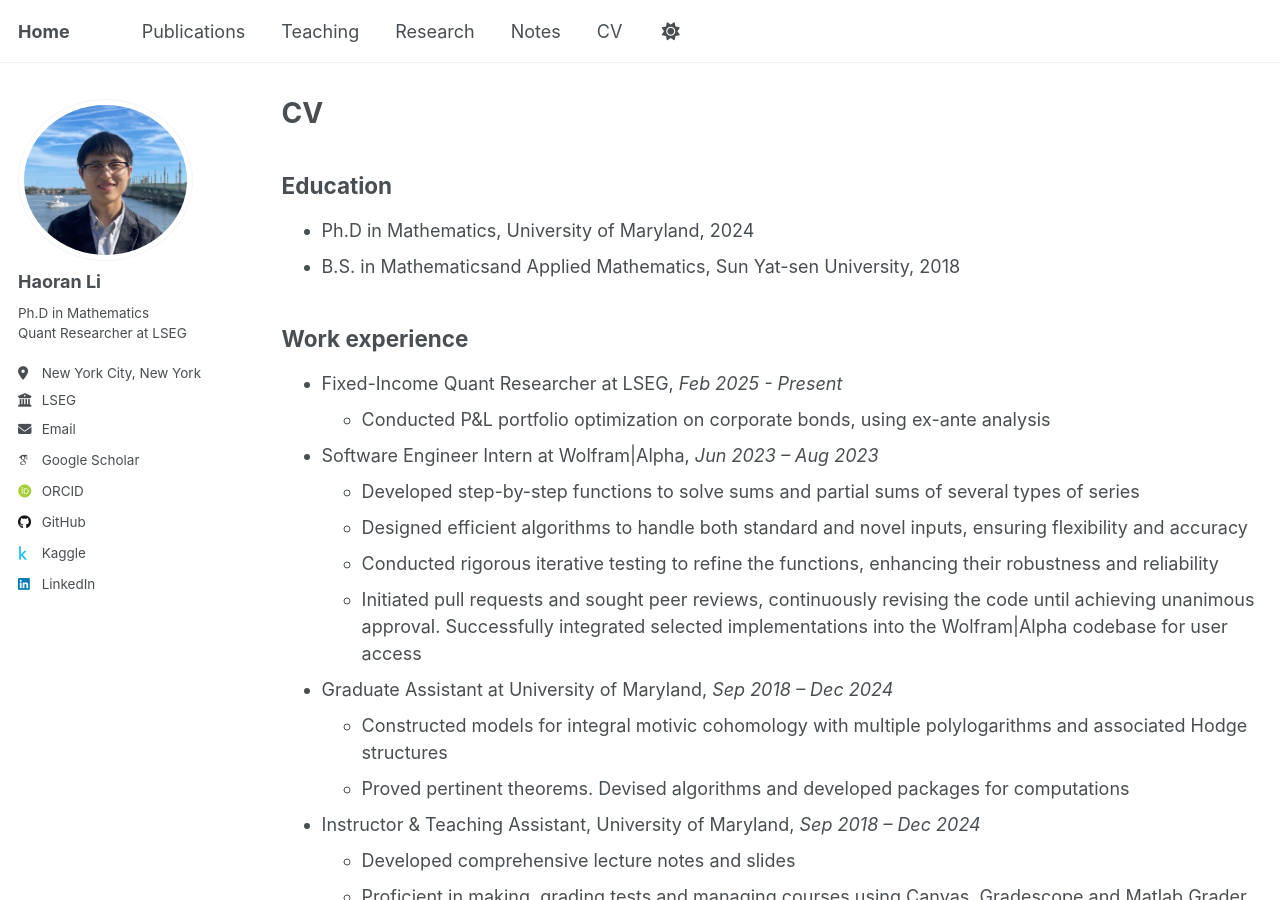
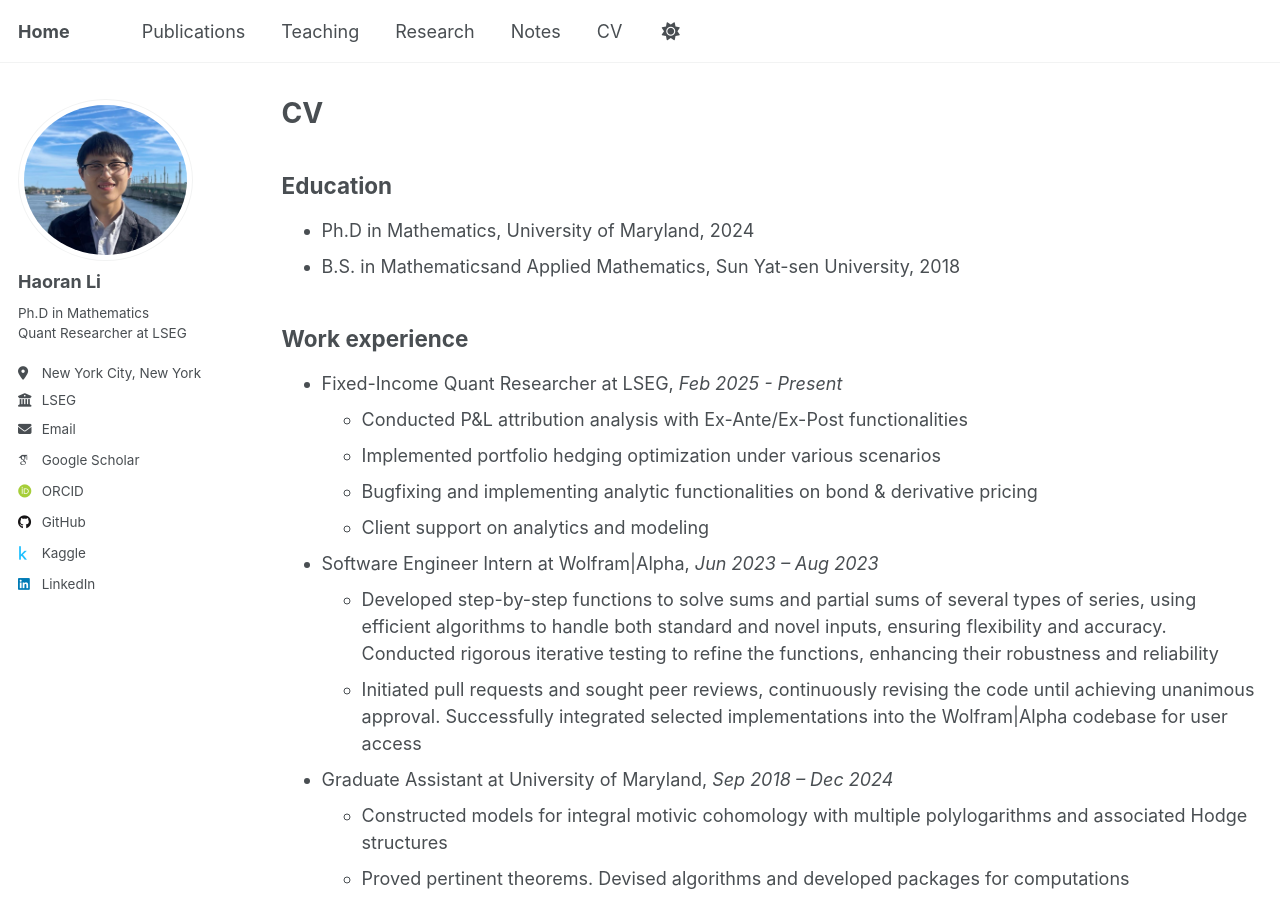
Before and after one commit to lihaoranIcefire/lihaoranicefire.github.io, a Jekyll site: the page built from _pages/cv.md, in a window 1280 px wide and 900 px high. Built offline with Jekyll 4.4.1, drawn with Linux system fonts in a browser that asks for light colours; some web fonts are replaced; a script that is not in the unit is left out.

Commit message:
CV update at working in LSEG

```diff
--- a/_pages/cv.md
+++ b/_pages/cv.md
@@ -17,12 +17,13 @@ Education
 Work experience
 ---
 * Fixed-Income Quant Researcher at LSEG, *Feb 2025 - Present*
-  * Conducted P&L portfolio optimization on corporate bonds, using ex-ante analysis
+  * Conducted P&L attribution analysis with Ex-Ante/Ex-Post functionalities
+  * Implemented portfolio hedging optimization under various scenarios
+  * Bugfixing and implementing analytic functionalities on bond & derivative pricing
+  * Client support on analytics and modeling
 
 * Software Engineer Intern at Wolfram\|Alpha, *Jun 2023 – Aug 2023*
-  * Developed step-by-step functions to solve sums and partial sums of several types of series
-  * Designed efficient algorithms to handle both standard and novel inputs, ensuring flexibility and accuracy
-  * Conducted rigorous iterative testing to refine the functions, enhancing their robustness and reliability
+  * Developed step-by-step functions to solve sums and partial sums of several types of series, using efficient algorithms to handle both standard and novel inputs, ensuring flexibility and accuracy. Conducted rigorous iterative testing to refine the functions, enhancing their robustness and reliability
   * Initiated pull requests and sought peer reviews, continuously revising the code until achieving unanimous approval. Successfully integrated selected implementations into the Wolfram\|Alpha codebase for user access
 
 * Graduate Assistant at University of Maryland, *Sep 2018 – Dec 2024*
```
